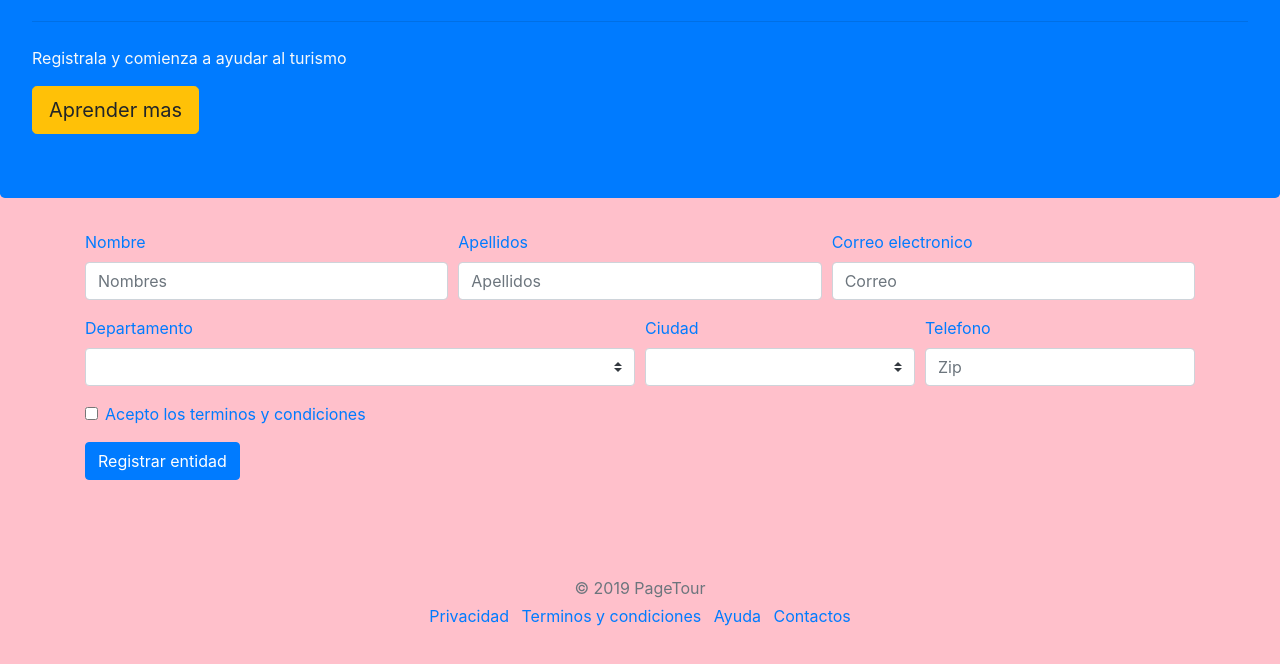
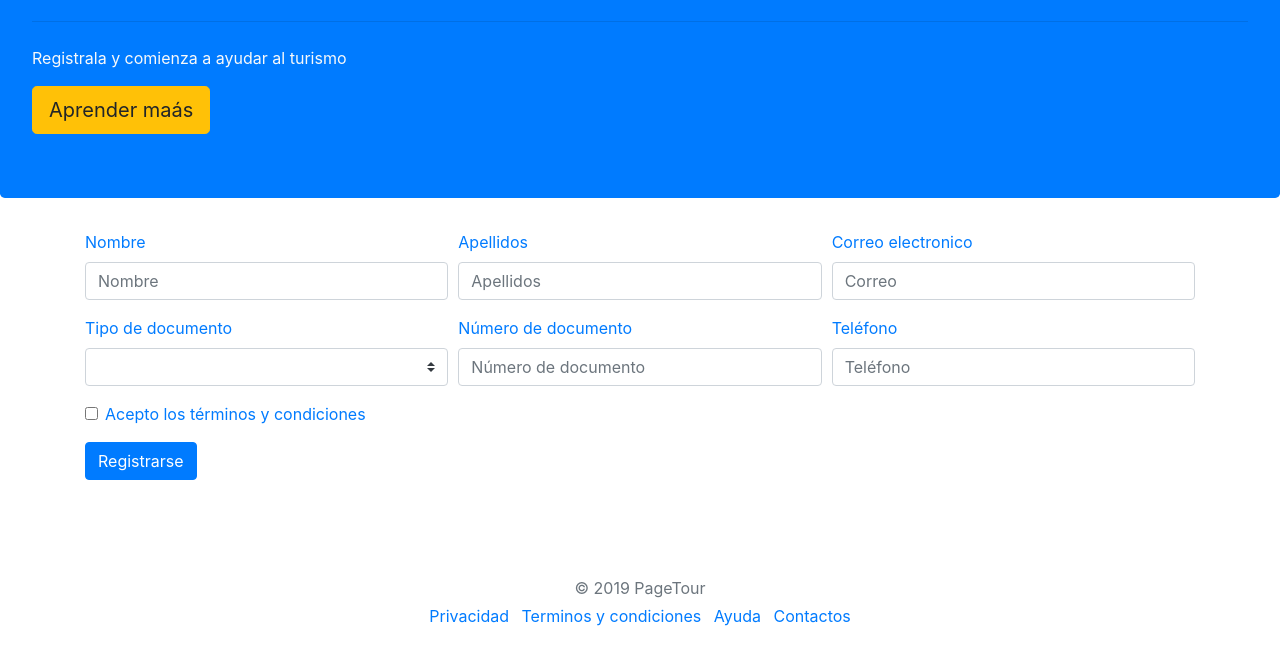
Before and after one commit to josemanuelep/PageTour, a website: page Project/src/registroTuristas.html in a window 1280 px wide. Shown: the part 262-926 px from the top of the page. Drawn offline with nearby package versions, Linux system fonts and the light colour scheme.

Commit message:
Registro Turista arreglado

```diff
--- a/Project/src/css/regitroEntidadOficial.css
+++ b/Project/src/css/registros.css
@@ -6,5 +6,5 @@
 }
 
 body{
-    background-color: pink;
+    background-color: white;
 }
--- a/Project/src/registroTuristas.html
+++ b/Project/src/registroTuristas.html
@@ -4,7 +4,7 @@
     <meta http-equiv="X-UA-Compatible" content="ie=edge">
     <link rel="stylesheet" href="https://stackpath.bootstrapcdn.com/bootstrap/4.3.1/css/bootstrap.min.css" integrity="sha384-ggOyR0iXCbMQv3Xipma34MD+dH/1fQ784/j6cY/iJTQUOhcWr7x9JvoRxT2MZw1T" crossorigin="anonymous">
     <link rel="shortcut icon" href="img/icono.png" type="image/x-icon">
-    <link rel="stylesheet" href="css/regitroEntidadOficial.css">
+    <link rel="stylesheet" href="css/registros.css">
     <title>Registro de turistas</title>
 </head>
 
@@ -42,7 +42,7 @@
             <p class="lead">Para PageTour es indispensable tener aquí los turistas</p>
             <hr class="my-4">
             <p>Registrala y comienza a ayudar al turismo</p>
-            <a class="btn btn-warning btn-lg" href="#" role="button">Aprender mas</a>
+            <a class="btn btn-warning btn-lg" href="#" role="button">Aprender maás</a>
         </div>
         <div class="container">
 
@@ -50,7 +50,7 @@
                 <div class="form-row">
                     <div class="col-md-4 mb-3">
                         <label for="validationDefault03">Nombre</label>
-                        <input type="text" class="form-control" id="validationDefault02" placeholder="Nombres" required>
+                        <input type="text" class="form-control" id="validationDefault02" placeholder="Nombre" required>
                     </div>
                     <div class="col-md-4 mb-3">
                         <label for="validationDefault02">Apellidos</label>
@@ -62,32 +62,30 @@
                     </div>
                 </div>
                 <div class="form-row">
-                    <div class="col-md-6 mb-3">
-                        <label for="validationDefault03">Departamento</label>
-                        <select id="list-departamento" class="custom-select">
+                    <div class="col-md-4 mb-3">
+                        <label for="validationDefault03">Tipo de documento</label>
+                        <select class="custom-select">
                             <option selected></option>
                         </select>
                     </div>
-                    <div class="col-md-3 mb-3">
-                        <label for="validationDefault04">Ciudad</label>
-                        <select id="list-ciudad" class="custom-select">
-                            <option selected></option>
-                        </select>
+                    <div class="col-md-4 mb-3">
+                        <label for="validationDefault02">Número de documento</label>
+                        <input type="number" class="form-control" id="validationDefault02" placeholder="Número de documento"  required>
                     </div>
-                    <div class="col-md-3 mb-3">
-                        <label for="validationDefault05">Telefono</label>
-                        <input type="text" class="form-control" id="validationDefault05" placeholder="Zip" required>
+                    <div class="col-md-4 mb-3">
+                        <label for="validationDefault05">Teléfono</label>
+                        <input type="number" class="form-control" id="validationDefault05" placeholder="Teléfono" required>
                     </div>
                 </div>
                 <div class="form-group">
                     <div class="form-check">
-                        <input class="form-check-input" type="checkbox" value="" id="invalidCheck2" required>
+                        <input class="form-check-input" type="checkbox" id="invalidCheck2" required>
                         <label class="form-check-label" for="invalidCheck2">
-                            Acepto los terminos y condiciones
+                            Acepto los términos y condiciones
                         </label>
                     </div>
                 </div>
-                <button class="btn btn-primary" type="submit">Registrar entidad</button>
+                <button class="btn btn-primary" type="submit">Registrarse</button>
                 <footer class="my-5 pt-5 text-muted text-center text-small">
                     <p class="mb-1">© 2019 PageTour</p>
                     <ul class="list-inline">
```
Also changed, not shown: Project/src/registroEntidadOficial.html (+7 -10 lines).
